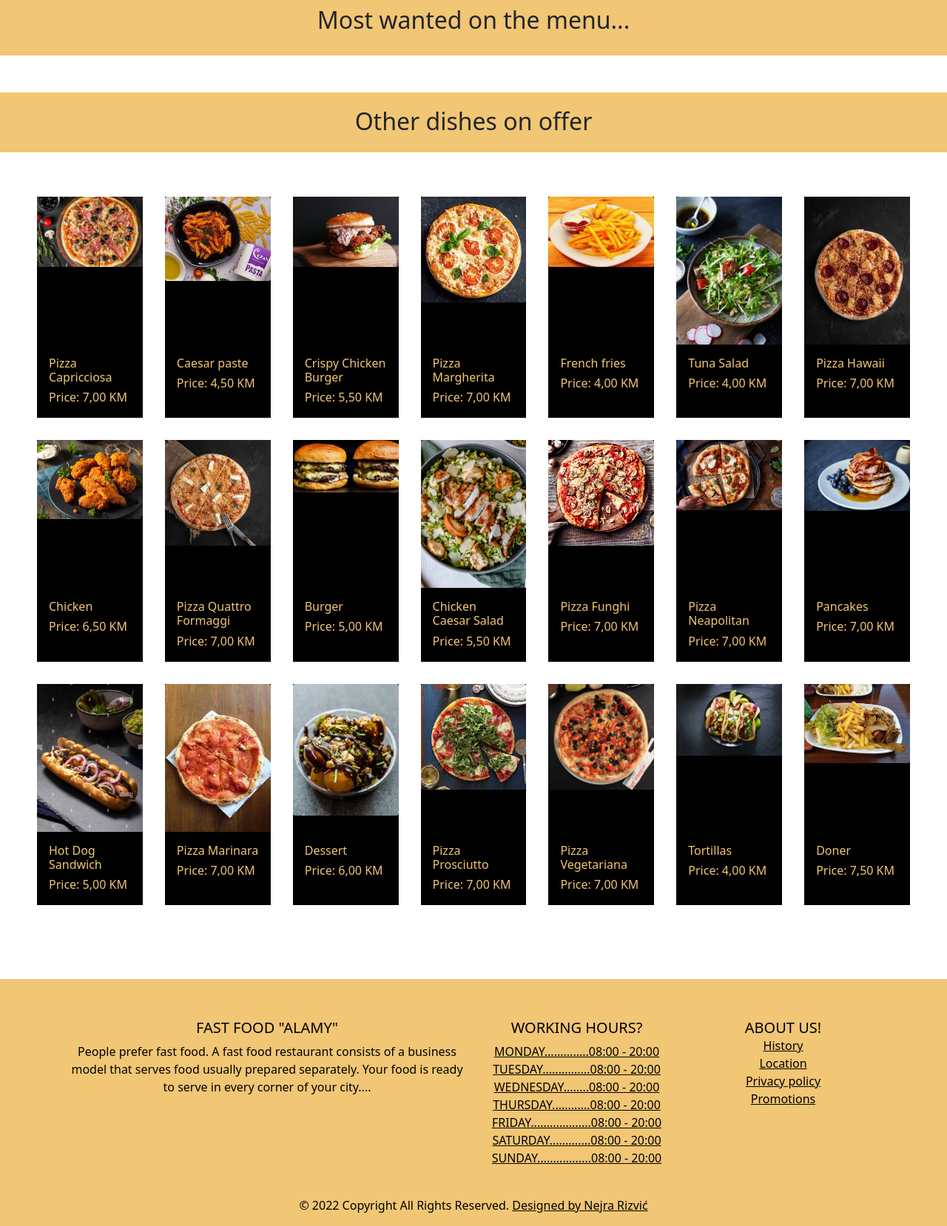
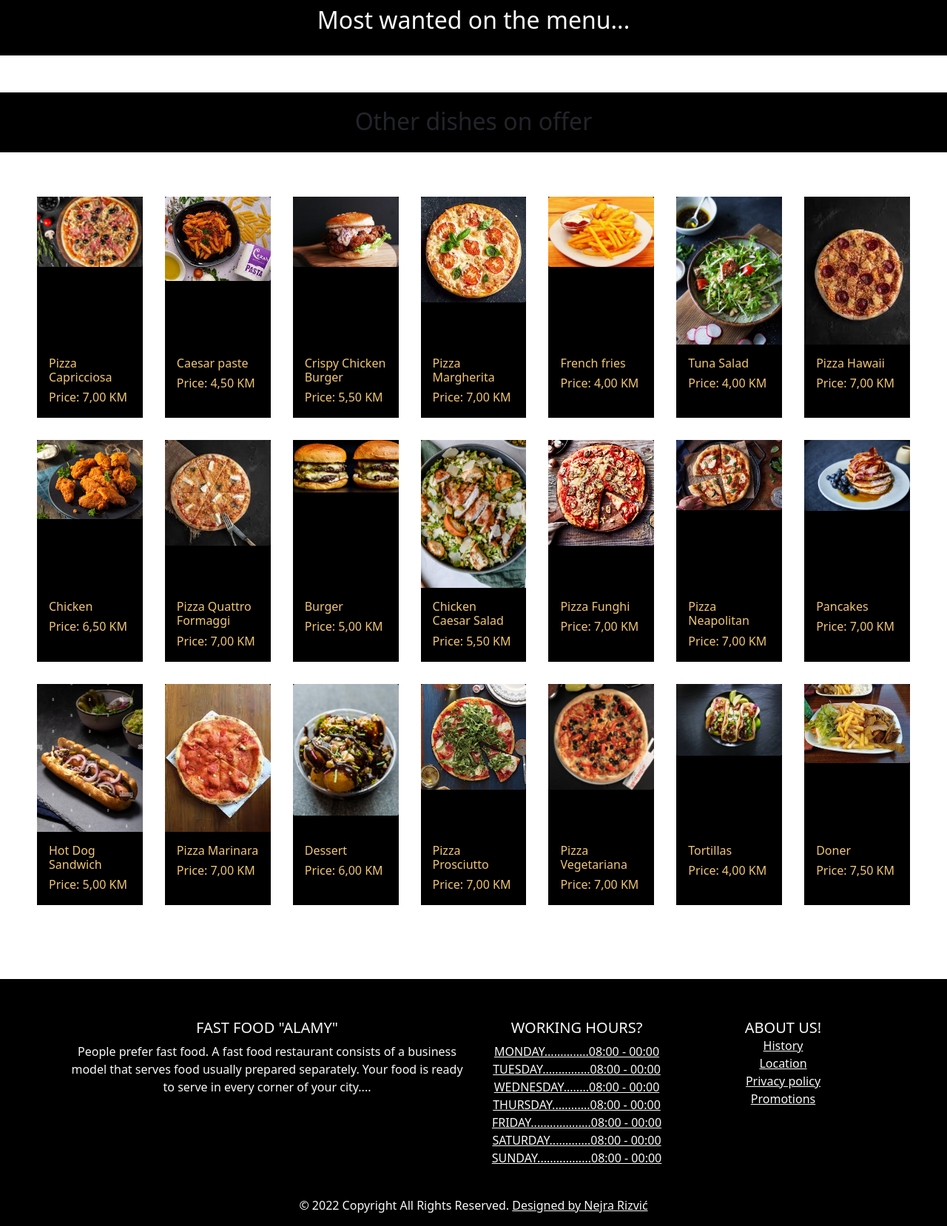
Before and after one commit to nejrariizviic/Fast-Food-Alamy, a plain HTML site: page index.html in a window 1280 px wide. Shown: the part 952-2610 px from the top of the page at 74% size. Drawn offline with nearby package versions, Linux system fonts and the light colour scheme; no server answers.

Commit message:
git push--all origin

```diff
--- a/css/about.css
+++ b/css/about.css
@@ -97,7 +97,7 @@
 /*footer*/
 
 .content__footer {
-  background-color: rgb(241, 198, 117);
+  background-color: black;
 }
 
 
@@ -110,7 +110,7 @@
 
 #content__foods__about__heading {
   margin-top:-15px;
-  background-color:rgb(241, 198, 117) ;
+  background-color:black ;
   height: -20px;
   padding-top: 20px;
   padding-bottom: 20px;
--- a/css/blog.css
+++ b/css/blog.css
@@ -105,7 +105,7 @@
 /*footer*/
 
 .content__footer {
-  background-color: rgb(241, 198, 117);
+  background-color: black;
 }
 
 
--- a/css/contact.css
+++ b/css/contact.css
@@ -18,7 +18,7 @@
 
 #content__foods__heading {
   margin-top:0;
-  background-color:rgb(241, 198, 117) ;
+  background-color:black ;
   height: -20px;
   padding-top: 20px;
   padding-bottom: 20px;
@@ -42,7 +42,7 @@
 
 .food-grid {
   display: grid;
-  background-color: rgb(249, 246, 242);
+  background-color: black;
   padding-top:30px;
   grid-template-columns: repeat(auto-fill, minmax(140px, 1fr));
   gap: 30px;
@@ -105,7 +105,7 @@
 /*footer*/
 
 .content__footer {
-  background-color: rgb(241, 198, 117);
+  background-color: black;
 }
 
 
@@ -116,7 +116,7 @@
 }
 
 #content__foods__heading {
-  background-color:rgb(241, 198, 117) ;
+  background-color:black ;
   height: -20px;
   padding-top: 20px;
   padding-bottom: 20px;
--- a/index.html
+++ b/index.html
@@ -150,13 +150,13 @@
 
 
   <div id="content__foods">
-    <h2 id="content__foods__heading" class="text-dark ">Most wanted on the menu...</h2>
+    <h2 id="content__foods__heading" class="text-light ">Most wanted on the menu...</h2>
       <div id="content__foods__cards"></div>
   </div>
 
 
   <section class="more-foods" id="more-foods">
-      <h2 class="section-heading" >Other dishes on offer</h2>
+      <h2 class="section-heading" class="text-light ">Other dishes on offer</h2>
          <div class="more-foods-grid">
 
             <div class="more-foods-card">
@@ -478,7 +478,7 @@
 
 
   <section class="content__footer">
-    <footer class=" text-black text-center">
+    <footer class=" text-light text-center">
       <div class="container p-4">
         <div class="row">
           <div class="col-lg-6 col-md-12 mb-4 mb-md-0">
@@ -493,25 +493,25 @@
             <h5 class="text-uppercase">WORKING HOURS?</h5>
                 <ul class="list-unstyled mb-0">
                   <li>
-                      <a href="#!" class="text-black">MONDAY..............08:00 - 20:00</a>
+                      <a href="#!" class="text-light">MONDAY..............08:00 - 00:00</a>
                   </li>
                   <li>
-                      <a href="#!" class="text-black">TUESDAY...............08:00 - 20:00</a>
+                      <a href="#!" class="text-light">TUESDAY...............08:00 - 00:00</a>
                   </li>
                   <li>
-                      <a href="#!" class="text-black">WEDNESDAY........08:00 - 20:00</a>
+                      <a href="#!" class="text-light">WEDNESDAY........08:00 - 00:00</a>
                   </li>
                   <li>
-                      <a href="#!" class="text-black">THURSDAY............08:00 - 20:00</a>
+                      <a href="#!" class="text-light">THURSDAY............08:00 - 00:00</a>
                   </li>
                   <li>
-                      <a href="#!" class="text-black">FRIDAY...................08:00 - 20:00</a>
+                      <a href="#!" class="text-light">FRIDAY...................08:00 - 00:00</a>
                   </li>
                   <li>
-                      <a href="#!" class="text-black">SATURDAY.............08:00 - 20:00</a>
+                      <a href="#!" class="text-light">SATURDAY.............08:00 - 00:00</a>
                   </li>
                   <li>
-                      <a href="#!" class="text-black">SUNDAY.................08:00 - 20:00</a>
+                      <a href="#!" class="text-light">SUNDAY.................08:00 - 00:00</a>
                   </li>
                 </ul>
           </div>
@@ -520,25 +520,25 @@
             <h5 class="text-uppercase mb-0">About us!</h5>
               <ul class="list-unstyled">
                  <li>
-                    <a href="#!" class="text-black">History</a>
+                    <a href="#!" class="text-light">History</a>
                   </li>
                   <li>
-                    <a href="#!" class="text-black">Location</a>
+                    <a href="#!" class="text-light">Location</a>
                   </li>
                   <li>
-                    <a href="#!" class="text-black">Privacy policy</a>
+                    <a href="#!" class="text-light">Privacy policy</a>
                   </li>
                   <li>
-                     <a href="#!" class="text-black">Promotions</a>
+                     <a href="#!" class="text-light">Promotions</a>
                   </li>
-                </ul>
+              </ul>
           </div>
         </div>
       </div>
 
-      <div class="text-center p-3" style="background-color: rgb(241, 198, 117);">
+      <div class="text-center p-3" style="background-color: black;">
           © 2022 Copyright All Rights Reserved.
-        <a class="text-black" href="https://mdbootstrap.com/">
+        <a class="text-light" href="https://mdbootstrap.com/">
           Designed by Nejra Rizvić</a>
       </div>
     </footer>
--- a/styles.css
+++ b/styles.css
@@ -16,12 +16,12 @@
 
 
 #content__foods {
-  background-color:  rgb(241, 198, 117);
+  background-color:  black;
 }
 
 
 #content__foods__heading {
-  background-color: rgb(241, 198, 117) ;
+  background-color: black ;
   height: auto;
   margin-top: -20px;
   padding-top: 20px;
@@ -107,7 +107,7 @@
 /*footer*/
 
 .content__footer {
-  background-color: rgb(241, 198, 117);
+  background-color: black;
 }
 
 
@@ -153,7 +153,7 @@
 
 .section-heading {
   margin-top:0;
-  background-color:rgb(241, 198, 117) ;
+  background-color:black ;
   height: -20px;
   padding-top: 20px;
   padding-bottom: 40px;
```
Also changed, not shown: stranice/About.html (+15 -15 lines), stranice/blog.html (+14 -14 lines), stranice/contact.html (+16 -16 lines).
